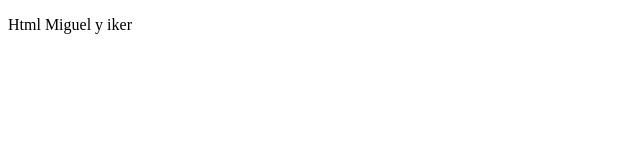
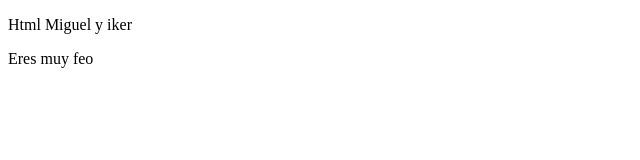
Before and after one commit to IkerMunozz/pagina-web, a plain HTML site: page index.html in a window 1280 px wide. Shown: the full height of the page, 0-640 px from the left. Drawn offline with Linux system fonts and the light colour scheme.

Commit message:
Actualizacion

```diff
--- a/index.html
+++ b/index.html
@@ -7,5 +7,6 @@
 </head>
 <body>
     <p>Html Miguel y iker</p>
+    <p>Eres muy feo</p>
 </body>
 </html>
```
